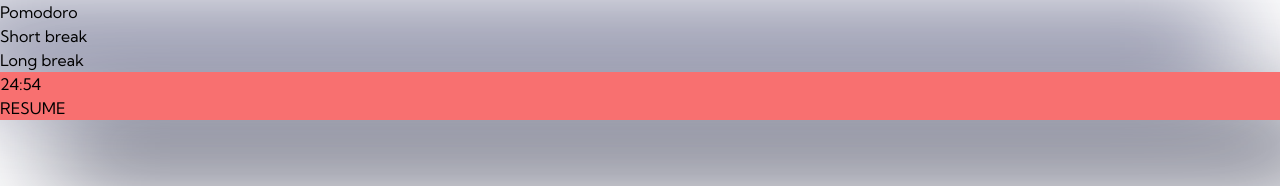
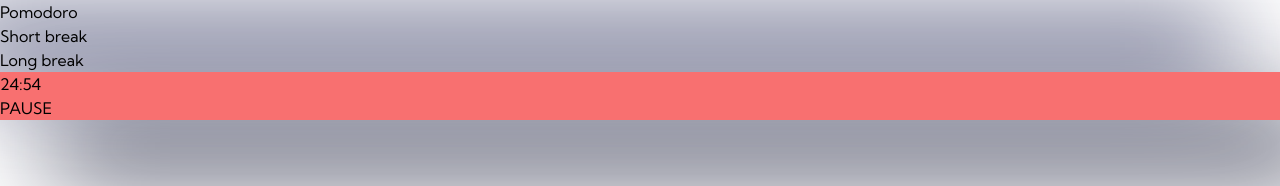
Before and after one commit to nk-on/Pomodoro-app, a React (Vite) app: page / in a window 1280 px wide. Shown: the top 186 px of the page. Built offline with nearby package versions, Linux system fonts and the light colour scheme.

Commit message:
Refactor:adding switch statement to the flowState changing logic

```diff
--- a/src/Clock.tsx
+++ b/src/Clock.tsx
@@ -7,14 +7,14 @@
   setBarPercentage:React.Dispatch<React.SetStateAction<number>>
 }
 export default function Clock({ minutes, seconds, dispatch,barPercentage,setBarPercentage }: Clock) {
-  const [flowState, setFlowState] = useState<string>("RESUME");
+  const [flowState, setFlowState] = useState<string>("PAUSE");
   useEffect(() => {
     if (minutes === 0 && seconds === 0) {
       setFlowState('RESTART')
       return;
     }
     const timer = setTimeout(() => {
-      if (flowState === "RESUME") {
+      if (flowState === "PAUSE") {
         setBarPercentage(barPercentage - (barPercentage / ((minutes*60)+seconds)))
         dispatch({ type: "seconds decrease" });
         if (seconds === 0) {
@@ -42,10 +42,13 @@
           <div
             className="text-[#fff] tracking-[.25em] cursor-pointer"
             onClick={() => {
-              if (flowState === "RESUME") {
-                setFlowState("PAUSE");
-              } else {
-                setFlowState("RESUME");
+              switch(flowState){
+                case "RESUME":
+                   setFlowState("PAUSE");
+                   break
+                case "PAUSE":
+                  setFlowState("RESUME");
+                  break
               }
             }}
           >
```
